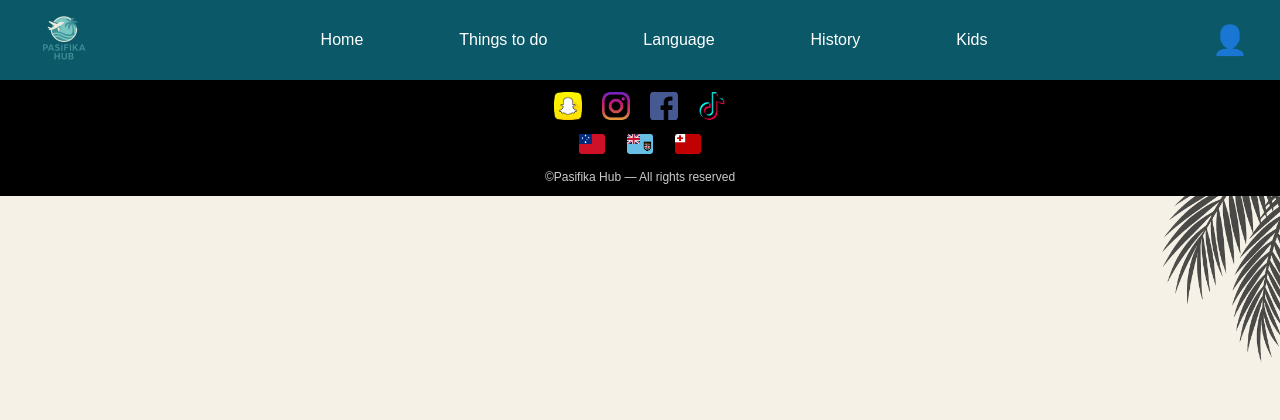
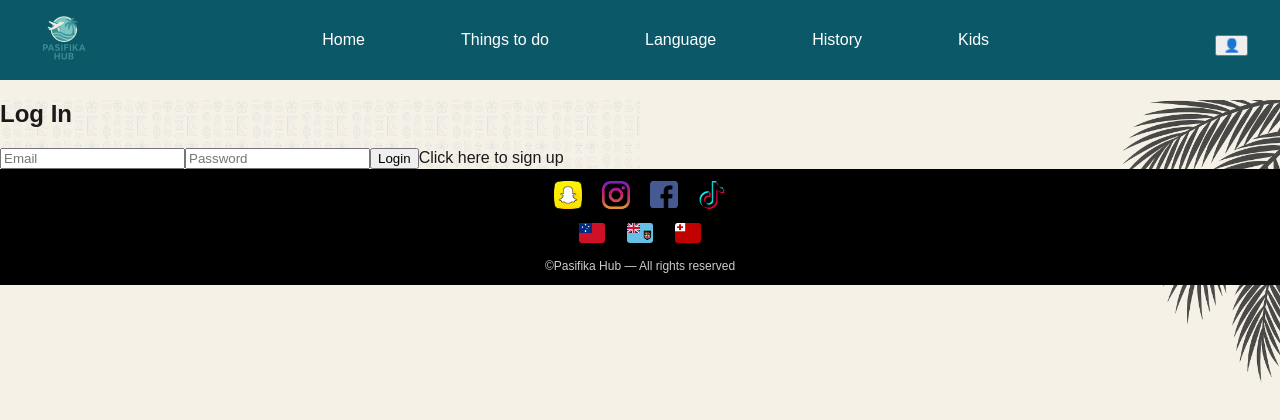
Before and after one commit to jjooeew/Pasifika_Travel_Hub, a React (Create React App) app in the folder frontend-web/: page /login in a window 1280 px wide. Shown: the top 420 px of the page. Built offline with nearby package versions, Linux system fonts and the light colour scheme; no server answers.

Commit message:
Add Firebase Auth and NavBar dropdown

```diff
--- a/frontend-web/src/App.js
+++ b/frontend-web/src/App.js
@@ -12,6 +12,8 @@ import SamoaHome from './pages/SamoaHome';
 import TongaHome from './pages/TongaHome';
 import FijiHome from './pages/FijiHome';
 import AddCountry from './pages/AddCountry';
+import Login from './pages/Login';
+import Register from './pages/Register';
 
 
 
@@ -37,7 +39,8 @@ function App() {
         <Route path="/fiji"         element={<FijiHome />} />
         <Route path="/tonga"         element={<TongaHome />} />
         <Route path="/admin/add-country"  element={<AddCountry />} />
-
+        <Route path="/login" element={<Login />} />
+        <Route path="/register" element={<Register />} />
         </Routes>
       </div>
 
--- a/frontend-web/src/components/NavBar/NavBar.css
+++ b/frontend-web/src/components/NavBar/NavBar.css
@@ -35,7 +35,32 @@
   }
 }
 
+.dropdownMenu {
+  position: absolute;
+  right: 0;
+  display: flex;
+  flex-direction: column;
+  justify-content: space-evenly;
+  font-size: 1.2rem;
+  background-color: #0B5968;
+  height: 100px;
+  width: 120px;
+  z-index: 1000;
+}
 
+.dropdownMenu a {
+  padding: 15px;
+  align-self: flex-start;
+  width: 100%;
+}
+
+.dropdownMenu a:hover {
+  background-color: #08434f;
+}
+
+.signIn {
+  border-bottom: solid black 1px;
+}
 
 .navbar__logo img { width: 64px;height: auto;}
 
--- a/frontend-web/src/components/NavBar/NavBar.jsx
+++ b/frontend-web/src/components/NavBar/NavBar.jsx
@@ -1,8 +1,26 @@
-import { Link } from 'react-router-dom';
-import './NavBar.css';
-import logo from '../../assets/logo/logo.png'
+import { Link } from "react-router-dom";
+import "./NavBar.css";
+import logo from "../../assets/logo/logo.png";
+import { useState } from "react";
+import { useAuth } from "../context/AuthContext";
 
 export default function NavBar() {
+  const [dropdown, setDropdown] = useState(false);
+  const { currentUser, logout } = useAuth();
+
+  const toggleDropdown = () => {
+    setDropdown(!dropdown);
+  };
+
+  const handleLogout = async () => {
+    try {
+      await logout();
+      alert("Logged out");
+    } catch (err) {
+      alert("Lougout error: " + err.message);
+    }
+  };
+
   return (
     <nav className="navbar">
       <div className="navbar__logo">
@@ -10,17 +28,58 @@ export default function NavBar() {
       </div>
 
       <ul className="navbar__links">
-        <li><Link to="/">Home</Link></li>
-        <li><Link to="/things-to-do">Things to do</Link></li>
-        <li><Link to="/language">Language</Link></li>
-        <li><Link to="/history">History</Link></li>
-        <li><Link to="/kids">Kids</Link></li>
+        <li>
+          <Link to="/">Home</Link>
+        </li>
+        <li>
+          <Link to="/things-to-do">Things to do</Link>
+        </li>
+        <li>
+          <Link to="/language">Language</Link>
+        </li>
+        <li>
+          <Link to="/history">History</Link>
+        </li>
+        <li>
+          <Link to="/kids">Kids</Link>
+        </li>
       </ul>
 
       <div className="navbar__profile">
-  <Link to="/profile" aria-label="Go to Profile">👤</Link>
-</div>
+        <button onClick={toggleDropdown} aria-label="Profile Menu">
+          👤
+        </button>
 
+        {dropdown && (
+          <div className="dropdownMenu">
+            {!currentUser ? (
+              <>
+                <Link to="/login" onClick={() => setDropdown(false)} className="signIn">
+                  Sign In
+                </Link>
+
+                <Link to="/register" onClick={() => setDropdown(false)} className="signOut">
+                  Sign Up
+                </Link>
+              </>
+            ) : (
+              <>
+                <Link to="/profile" onClick={() => setDropdown(false)}>
+                  Profile
+                </Link>
+                <button
+                  onClick={() => {
+                    handleLogout();
+                    setDropdown(false);
+                  }}
+                >
+                  Logout
+                </button>
+              </>
+            )}
+          </div>
+        )}
+      </div>
     </nav>
   );
 }
--- /dev/null
+++ b/frontend-web/src/components/context/AuthContext.jsx
@@ -0,0 +1,50 @@
+import React, { useState, useEffect, createContext, useContext } from "react";
+import { auth } from "../../firebase";
+import {
+  createUserWithEmailAndPassword,
+  signInWithEmailAndPassword,
+  signOut,
+  onAuthStateChanged
+} from "firebase/auth";
+
+
+const AuthContext = createContext();
+
+export function useAuth() {
+  return useContext(AuthContext);
+}
+
+export function AuthProvider({ children }) {
+  const [currentUser, setCurrentUser] = useState(null);
+  // const [loading, setLoading] = useState(true);
+
+  const signUp = (email, password) => {
+    return createUserWithEmailAndPassword(auth, email, password);
+  }
+
+  const login = (email, password) => {
+    return signInWithEmailAndPassword(auth, email, password);
+  }
+
+  const logout = () => {
+    return signOut(auth)
+  }
+
+  useEffect(() => {
+    const unsubscribe = onAuthStateChanged(auth, (user) => {
+      setCurrentUser(user);
+      // setLoading(false);
+    })
+      return () => unsubscribe();
+    }, []);
+
+
+  const value = {
+    currentUser,
+    signUp,
+    login,
+    logout
+  };
+
+  return <AuthContext.Provider value={value}>{children}</AuthContext.Provider>;
+}
--- /dev/null
+++ b/frontend-web/src/firebase.js
@@ -0,0 +1,17 @@
+import { initializeApp } from 'firebase/app';
+import { getAuth } from 'firebase/auth';
+
+const firebaseConfig = {
+  apiKey: "AIzaSyCNbzsFuhyoFVf3kDpSto07zSZvvpwQWV4",
+  authDomain: "pasifikahub-bbacc.firebaseapp.com",
+  projectId: "pasifikahub-bbacc",
+  storageBucket: "pasifikahub-bbacc.firebasestorage.app",
+  messagingSenderId: "56624665996",
+  appId: "1:56624665996:web:5058de85d3d2c4a6c532a9",
+  measurementId: "G-W3XZHM2WD4"
+};
+
+// Initialize Firebase
+const app = initializeApp(firebaseConfig);
+
+export const auth = getAuth(app);
--- a/frontend-web/src/index.js
+++ b/frontend-web/src/index.js
@@ -1,13 +1,16 @@
-import React from 'react';
-import ReactDOM from 'react-dom/client';
-import './index.css';
-import App from './App';
-import reportWebVitals from './reportWebVitals';
+import React from "react";
+import ReactDOM from "react-dom/client";
+import "./index.css";
+import App from "./App";
+import reportWebVitals from "./reportWebVitals";
+import { AuthProvider } from "./components/context/AuthContext";
 
-const root = ReactDOM.createRoot(document.getElementById('root'));
+const root = ReactDOM.createRoot(document.getElementById("root"));
 root.render(
   <React.StrictMode>
-    <App />
+    <AuthProvider>
+      <App />
+    </AuthProvider>
   </React.StrictMode>
 );
 
--- /dev/null
+++ b/frontend-web/src/pages/Login.jsx
@@ -0,0 +1,37 @@
+import { useState } from "react";
+import { useAuth } from "../components/context/AuthContext";
+import { Link } from "react-router-dom";
+
+export default function Login() {
+  const [email, setEmail] = useState("");
+  const [password, setPassword] = useState("");
+  const { login } = useAuth();
+
+  const handleLogin = async () => {
+    try {
+      await login(email, password);
+      alert("Logged in successfully!");
+    } catch (err) {
+      alert("Error: " + err.message);
+    }
+  };
+
+  return (
+    <div>
+      <h2>Log In</h2>
+      <input
+        placeholder="Email"
+        value={email}
+        onChange={(e) => setEmail(e.target.value)}
+      />
+      <input
+        placeholder="Password"
+        value={password}
+        onChange={(e) => setPassword(e.target.value)}
+        type="password"
+      />
+      <button onClick={handleLogin}>Login</button>
+      <Link to={"/register"}>Click here to sign up</Link>
+    </div>
+  );
+}
--- /dev/null
+++ b/frontend-web/src/pages/Register.jsx
@@ -0,0 +1,38 @@
+import { useState } from "react";
+import { useAuth } from "../components/context/AuthContext";
+import { Link } from "react-router-dom";
+
+
+export default function Register() {
+  const [email, setEmail] = useState("");
+  const [password, setPassword] = useState("");
+  const { signUp } = useAuth();
+
+  const handleRegister = async () => {
+    try {
+      await signUp(email, password);
+    } catch (err) {
+      alert("Signed up successfully!");
+      alert("Error: " + err.message);
+    }
+  };
+
+  return (
+    <div>
+      <h2>Login / Register</h2>
+      <input
+        placeholder="Email"
+        value={email}
+        onChange={(e) => setEmail(e.target.value)}
+      />
+      <input
+        placeholder="Password"
+        value={password}
+        onChange={(e) => setPassword(e.target.value)}
+        type="password"
+      />
+      <button onClick={handleRegister}>Sign Up</button>
+      <Link to={"/login"}>Click here to login</Link>
+    </div>
+  );
+}
```
Also changed, not shown: 1 other file (tests, documents, lock files or other folders).
